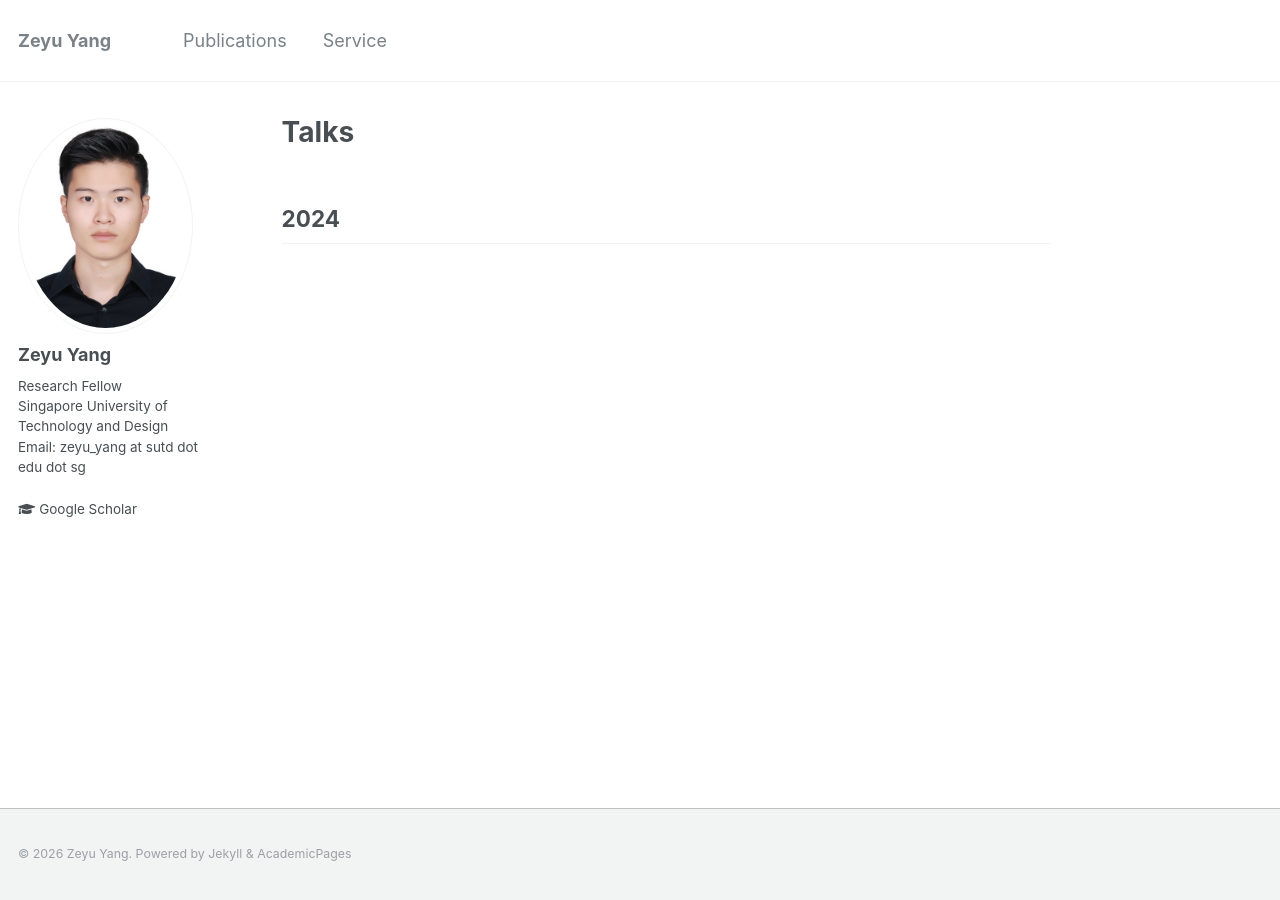
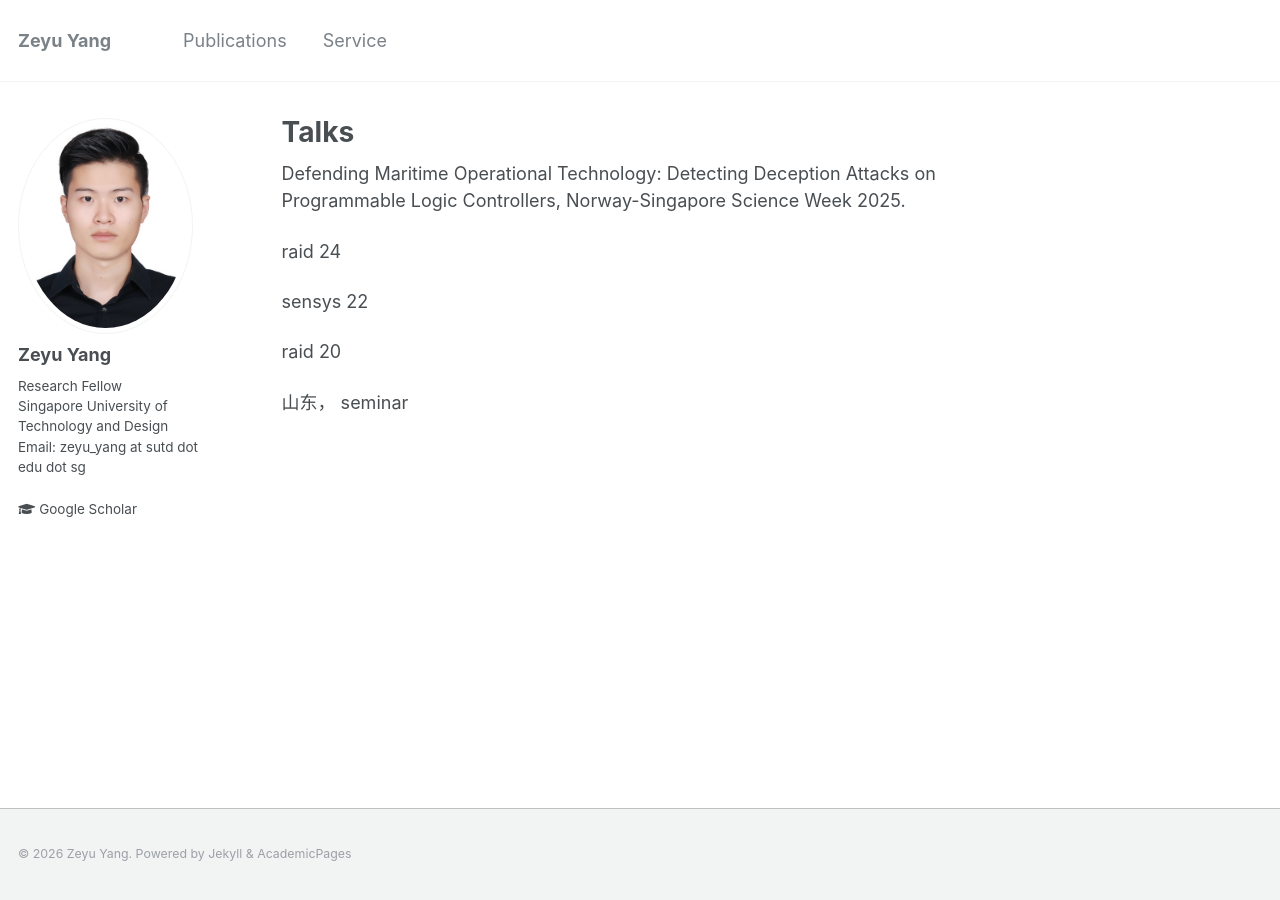
Before and after one commit to zeyuid/zeyuid.github.io, a Jekyll site: the page built from _pages/talks.md, in a window 1280 px wide. Built offline with Jekyll 4.4.1, drawn with Linux system fonts in a browser that asks for light colours.

Commit message:
add file

```diff
--- a/_pages/talks.md
+++ b/_pages/talks.md
@@ -5,4 +5,13 @@ permalink: /talks/
 author_profile: true
 ---
 
-## 2024
+<!-- ## 2025 -->
+Defending Maritime Operational Technology: Detecting Deception Attacks on Programmable Logic Controllers, Norway-Singapore Science Week 2025.
+
+raid 24
+
+sensys 22
+
+raid 20
+
+山东， seminar
```
Also changed, not shown: _pages/about.md (+2 -0 lines), _pages/publications.md (+1 -1 lines), 1 other file.
